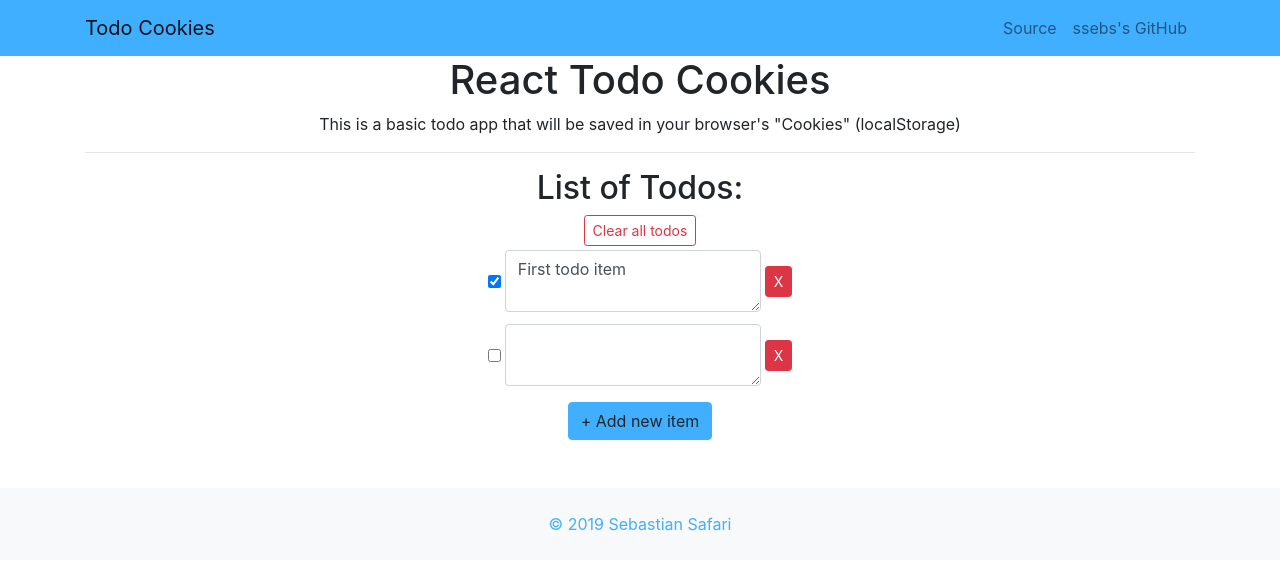
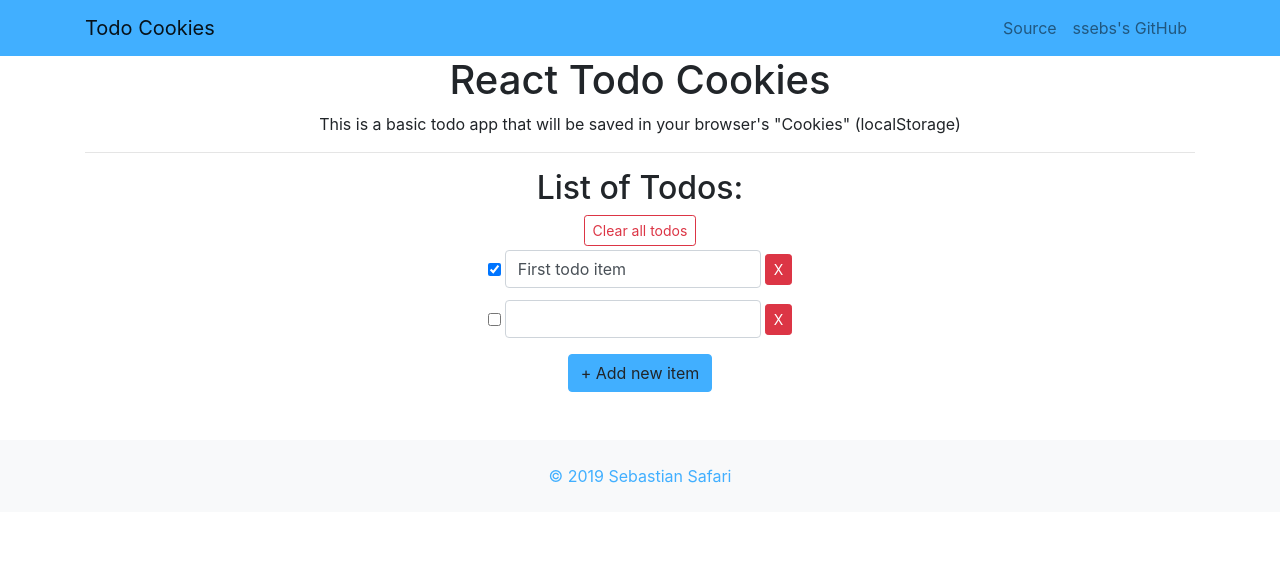
Before and after one commit to ssebs/react-todo-cookies, a React (Create React App) app: page / in a window 1280 px wide. Shown: the top 570 px of the page. Built offline with nearby package versions, Linux system fonts and the light colour scheme.

Commit message:
remove text area

```diff
--- a/src/components/TodoItem.jsx
+++ b/src/components/TodoItem.jsx
@@ -45,7 +45,7 @@ const TodoItem = props => {
 
             <FormControl
                 type="text"
-                as="textarea"
+                // as="textarea"
                 name="text"
                 style={{ width: "256px" }}
                 onChange={handleChange}
--- a/src/components/Todos.jsx
+++ b/src/components/Todos.jsx
@@ -72,7 +72,7 @@ const Todos = () => {
                             )
                         ) {
                             localStorage.removeItem("todos");
-                            window.location.href = "/";
+                            window.location.href = "#";
                         }
                     }}
                 >
```
